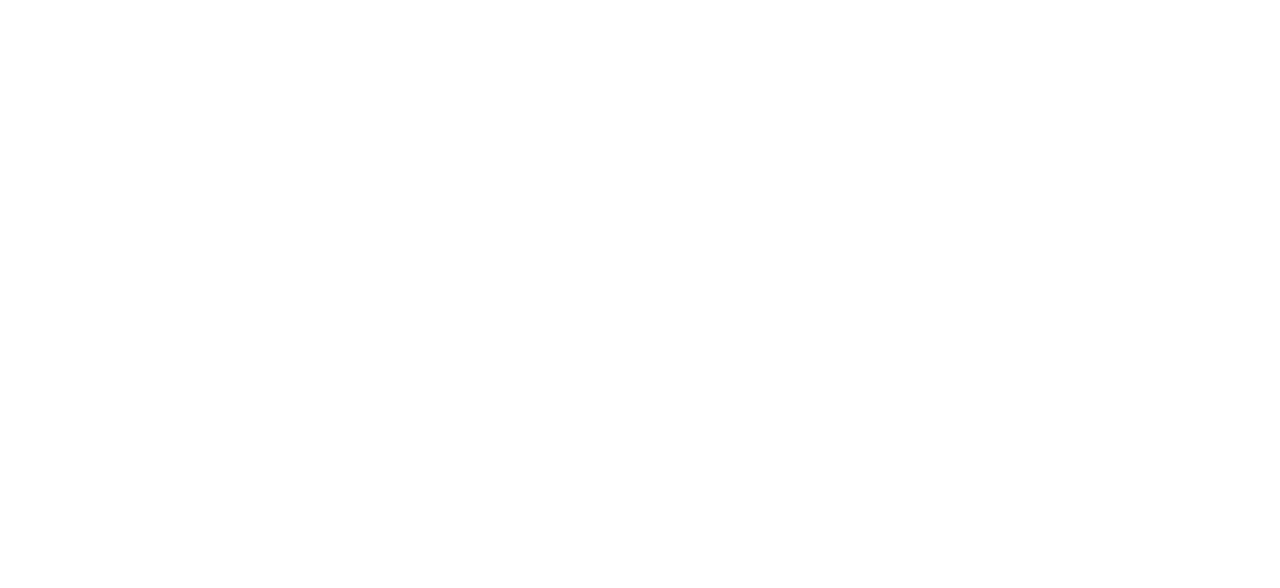
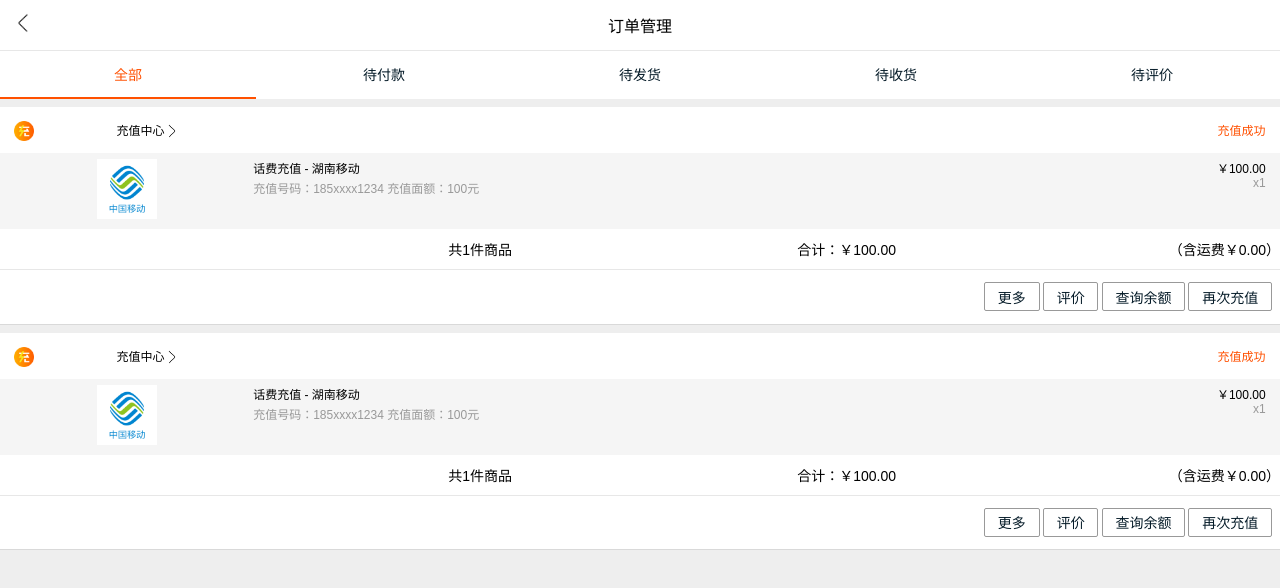
Before and after one commit to xiqi99520/React-Member-Centre, a React app: page /order in a window 1280 px wide. Built offline with nearby package versions, Linux system fonts and the light colour scheme.

Commit message:
新增订单页面，完善会员中心首页

```diff
--- a/router/routeMap.js
+++ b/router/routeMap.js
@@ -3,12 +3,14 @@
 
 import App from './index/App';
 import User from './user/user';
+import Order from './allorder/order';
 
 const NavMap = () =>(
 	<Router>
 	    <div>
 	        <Route exact path="/" component={App} />
 	        <Route  path="/user" component={User} />
+	        <Route  path="/order" component={Order} />
 	    </div>
 	</Router>
 )
--- /dev/null
+++ b/src/allorder/order.css
@@ -0,0 +1,145 @@
+.clear {
+	overflow: hidden;
+}
+.btn-pos {
+	float: right;
+}
+.btn-pos a {
+	display: inline-block;
+	padding: .2rem .8rem;
+	font-size: 14px;
+	color: #051b28;
+	border: 1px solid #999;
+	border-radius: 2px;
+	margin-left: .2rem;
+}
+.order-header {
+	display: -webkit-flex;
+	display: flex;
+	height: 50px;
+	justify-content: center;
+	align-items: center;
+	background-color: #fff;
+	border-bottom: 1px solid #e7e7e7;
+}
+
+.order-header p {
+	width: 30%;
+	padding-left: .8rem;
+}
+.order-header p img {
+	width: 20px;
+}
+.order-header .title {
+	width: 40%;
+	text-align: center;
+}
+
+.nav-group {
+	display: -webkit-flex;
+	display: flex;
+	background-color: #fff;
+}
+
+.nav-group .nav-button {
+	width: 20%;
+}
+.nav-group .nav-button a {
+	display: block;
+	font-size: 14px;
+	text-align: center;
+	padding: .8rem 0;
+	width: 100%;
+	color: #051b28;
+}
+.nav-group .nav-button .active {
+	border-bottom: 2px solid #ff5000;
+    box-sizing: border-box;
+	color: #ff5000;
+}
+
+.order {
+	background-color: #fff;
+	margin-top: 8px;
+	border-bottom: 1px solid #d9d9d9;
+	margin-bottom: 8px;
+}
+.order .info,.order .stuff,.order .total {
+	display: -webkit-flex;
+	display: flex;
+}
+.order .info {
+	height: 46px;
+	justify-content: center;
+	align-items: center;
+}
+.order .stuff {
+	background-color: #f5f5f5;
+}
+.order .stuff .commodity img {
+	width: 60px;
+}
+.order .info .move-pos {
+	position: relative;
+	top: .2rem;
+}
+.order .info .source {
+	width: 8%;
+	padding-left: .9rem;
+}
+.order .info .store-name {
+	width: 70%;
+	font-size: 12px;
+}
+.order .info .status {
+	width: 20%;
+	font-size: 12px;
+	text-align: right;
+	padding-right: .9rem;
+	color: #ff5000;
+}
+.order .info .source img {
+	width: 20px;
+}
+.order .info .store-name img {
+	width: 14px;
+}
+.order .stuff {
+	padding: .4rem 0;
+}
+.order .stuff .commodity {
+	width: 20%;
+	text-align: center;
+}
+
+.order .stuff .stuff-info {
+	width: 67%;
+	font-size: 12px;
+	line-height: 20px;
+}
+.order .stuff .into {
+	color: #999;
+}
+.order .stuff .money {
+	font-size: 12px;
+	width: 13%;
+	text-align: right;
+	padding-right: .9rem;
+}
+.order .total {
+	background-color: #fff;
+	padding: .6rem 0;
+	border-bottom: 1px solid #e7e7e7;
+}
+.order .total .f-module {
+	width: 10%;
+}
+.order .total .module {
+	width: 30%;
+	text-align: right;
+	font-size: 14px;
+}
+.btn-group {
+	padding: .8rem 0;
+	padding-right: .5rem;
+}
--- /dev/null
+++ b/src/allorder/order.js
@@ -0,0 +1,96 @@
+import React, { Component }  from 'react';
+import { NavLink } from 'react-router-dom';
+import './order.css';
+
+import iconLeft from '../assert/arrow-left.png';
+import iconRight from '../assert/arrow-right.png';
+import ico from '../assert/ico.png';
+import icon from '../assert/icon.png';
+
+class Order extends Component {
+	render() {
+		return (
+			<div>
+				<div class="order-header">
+					<p><NavLink to="/"><img src={iconLeft} alt="" /></NavLink></p>
+					<div className="title">订单管理</div>
+					<p></p>
+				</div>
+				<div className="nav-group">
+					<div className="nav-button"><NavLink to="/order" activeClassName="active">全部</NavLink></div>
+					<div className="nav-button"><NavLink to="/user" activeClassName="active">待付款</NavLink></div>
+					<div className="nav-button"><NavLink exact to="/" activeClassName="active">待发货</NavLink></div>
+					<div className="nav-button"><NavLink to="/user" activeClassName="active">待收货</NavLink></div>
+					<div className="nav-button"><NavLink to="/user" activeClassName="active">待评价</NavLink></div>
+				</div>
+
+				<div className="order">
+					<div className="info">
+						<div className="source"><img className="move-pos" src={ico} alt="" /></div>
+						<div className="store-name"><span>充值中心</span><img className="move-pos" src={iconRight} alt="" /></div>
+						<div className="status">充值成功</div>
+					</div>
+					<div className="stuff">
+						<div className="commodity"><img src={icon} alt="" /></div>
+						<div className="stuff-info">
+							<p>话费充值 - 湖南移动</p>
+							<p className="into">充值号码：185xxxx1234 充值面额：100元</p>
+						</div>
+						<div className="money">
+							<p>￥100.00</p>
+							<p className="into">x1</p>
+						</div>
+					</div>
+					<div className="total">
+						<div className="f-module"></div>
+						<div className="module">共1件商品</div>
+						<div className="module">合计：￥100.00</div>
+						<div className="module">（含运费￥0.00）</div>
+					</div>
+					<div className="btn-group clear">
+						<div className="btn-pos">
+							<NavLink to="/user">更多</NavLink>
+							<NavLink to="/user">评价</NavLink>
+							<NavLink to="/user">查询余额</NavLink>
+							<NavLink to="/user">再次充值</NavLink>
+						</div>
+					</div>
+				</div>
+				<div className="order">
+					<div className="info">
+						<div className="source"><img className="move-pos" src={ico} alt="" /></div>
+						<div className="store-name"><span>充值中心</span><img className="move-pos" src={iconRight} alt="" /></div>
+						<div className="status">充值成功</div>
+					</div>
+					<div className="stuff">
+						<div className="commodity"><img src={icon} alt="" /></div>
+						<div className="stuff-info">
+							<p>话费充值 - 湖南移动</p>
+							<p className="into">充值号码：185xxxx1234 充值面额：100元</p>
+						</div>
+						<div className="money">
+							<p>￥100.00</p>
+							<p className="into">x1</p>
+						</div>
+					</div>
+					<div className="total">
+						<div className="f-module"></div>
+						<div className="module">共1件商品</div>
+						<div className="module">合计：￥100.00</div>
+						<div className="module">（含运费￥0.00）</div>
+					</div>
+					<div className="btn-group clear">
+						<div className="btn-pos">
+							<NavLink to="/user">更多</NavLink>
+							<NavLink to="/user">评价</NavLink>
+							<NavLink to="/user">查询余额</NavLink>
+							<NavLink to="/user">再次充值</NavLink>
+						</div>
+					</div>
+				</div>
+			</div>
+		)
+	}
+}
+
+export default Order;
--- a/src/index.css
+++ b/src/index.css
@@ -2,6 +2,7 @@
   margin: 0;
   padding: 0;
   font-family: sans-serif;
+  background-color: #eee;
 }
 
 p {
--- a/src/index.js
+++ b/src/index.js
@@ -6,6 +6,7 @@
 import './index.css';
 import App from './index/App';
 import User from './user/user';
+import Order from './allorder/order';
 
 
 ReactDOM.render(
@@ -13,6 +14,7 @@
         <div>
             <Route exact path="/" component={App} />
             <Route  path="/user" component={User} />
+            <Route  path="/order" component={Order} />
         </div>
     </Router>,
     document.getElementById("root")
--- a/src/nav/nav.js
+++ b/src/nav/nav.js
@@ -12,9 +12,9 @@
 <div>
     <div className="common-nav">
         <NavLink exact to='/' className="unpay"><img src={unpay} alt="" /><p>待付款</p></NavLink>
-        <NavLink to='/app' activeClassName='active'><img src={unship} alt="" /><p>待发货</p></NavLink>
-        <NavLink to='/app' activeClassName='active'><img src={undelivery} alt="" /><p>待收货</p></NavLink>
-        <NavLink to='/app' activeClassName='active'><img src={unevaluation} alt="" /><p>待评价</p></NavLink>
+        <NavLink to='/user' activeClassName='active'><img src={unship} alt="" /><p>待发货</p></NavLink>
+        <NavLink to='/user' activeClassName='active'><img src={undelivery} alt="" /><p>待收货</p></NavLink>
+        <NavLink to='/user' activeClassName='active'><img src={unevaluation} alt="" /><p>待评价</p></NavLink>
         <NavLink to='/user' activeClassName='active'><img src={unreceipt} alt="" /><p>退款/售后</p></NavLink>
     </div>
 </div>
--- a/src/user/user.js
+++ b/src/user/user.js
@@ -16,52 +16,52 @@
 	render() {
 		return (
 			<div>
-				<div class="user-module">
-					<img class="banner" src={bannerPic} alt="banner图" />
-					<div class="topnav">
-						<div class="pic"><img src={defaultPic} alt="头像" /></div>
-						<div class="navBar">
-							<div class="childDiv"><p>0</p><p>收藏的宝贝</p></div>
-							<div class="childDiv"><p>0</p><p>收藏的店铺</p></div>
-							<div class="childDiv"><p>0</p><p>我的足迹</p></div>
+				<div className="user-module">
+					<img className="banner" src={bannerPic} alt="banner图" />
+					<div className="topnav">
+						<div className="pic"><img src={defaultPic} alt="头像" /></div>
+						<div className="navBar">
+							<div className="childDiv"><p>0</p><p>收藏的宝贝</p></div>
+							<div className="childDiv"><p>0</p><p>收藏的店铺</p></div>
+							<div className="childDiv"><p>0</p><p>我的足迹</p></div>
 						</div>
 					</div>
 					<Nav/>
-					<NavLink to="/">
-						<div class="allOrder">
-							<div class="icon-all"><img src={iconAll} alt="" /></div>
-							<p class="btn-desc">全部订单</p>
-							<p class="open-all">查看全部订单</p>
-							<div class="btn-more"><img src={iconRight} alt="" /></div>
+					<NavLink to="/order">
+						<div className="allOrder">
+							<div className="icon-all"><img src={iconAll} alt="" /></div>
+							<p className="btn-desc">全部订单</p>
+							<p className="open-all">查看全部订单</p>
+							<div className="btn-more"><img src={iconRight} alt="" /></div>
 						</div>
 					</NavLink>
-					<div class="othermenus">
+					<div className="othermenus">
 						<NavLink to="/">
-							<div class="other-menu">
-								<div class="icon"><img src={iconBuy} alt="" /></div>
-								<p class="btn-desc">购物车</p>
-								<div class="btn-more"><img src={iconRight} alt="" /></div>
+							<div className="other-menu">
+								<div className="icon"><img src={iconBuy} alt="" /></div>
+								<p className="btn-desc">购物车</p>
+								<div className="btn-more"><img src={iconRight} alt="" /></div>
 							</div>
 						</NavLink>
 						<NavLink to="/">
-							<div class="other-menu">
-								<div class="icon"><img src={iconSearch} alt="" /></div>
-								<p class="btn-desc">搜索</p>
-								<div class="btn-more"><img src={iconRight} alt="" /></div>
+							<div className="other-menu">
+								<div className="icon"><img src={iconSearch} alt="" /></div>
+								<p className="btn-desc">搜索</p>
+								<div className="btn-more"><img src={iconRight} alt="" /></div>
 							</div>
 						</NavLink>
 						<NavLink to="/">
-							<div class="other-menu">
-								<div class="icon"><img src={iconPay} alt="" /></div>
-								<p class="btn-desc">支付宝</p>
-								<div class="btn-more"><img src={iconRight} alt="" /></div>
+							<div className="other-menu">
+								<div className="icon"><img src={iconPay} alt="" /></div>
+								<p className="btn-desc">支付宝</p>
+								<div className="btn-more"><img src={iconRight} alt="" /></div>
 							</div>
 						</NavLink>
 						<NavLink to="/">
-							<div class="other-menu">
-								<div class="icon"><img src={iconWang} alt="" /></div>
-								<p class="btn-desc">旺旺</p>
-								<div class="btn-more"><img src={iconRight} alt="" /></div>
+							<div className="other-menu">
+								<div className="icon"><img src={iconWang} alt="" /></div>
+								<p className="btn-desc">旺旺</p>
+								<div className="btn-more"><img src={iconRight} alt="" /></div>
 							</div>
 						</NavLink>
 					</div>
```
Also changed, not shown: src/assert/arrow-left.png (added), src/assert/ico.png (added), src/assert/icon.png (added).
